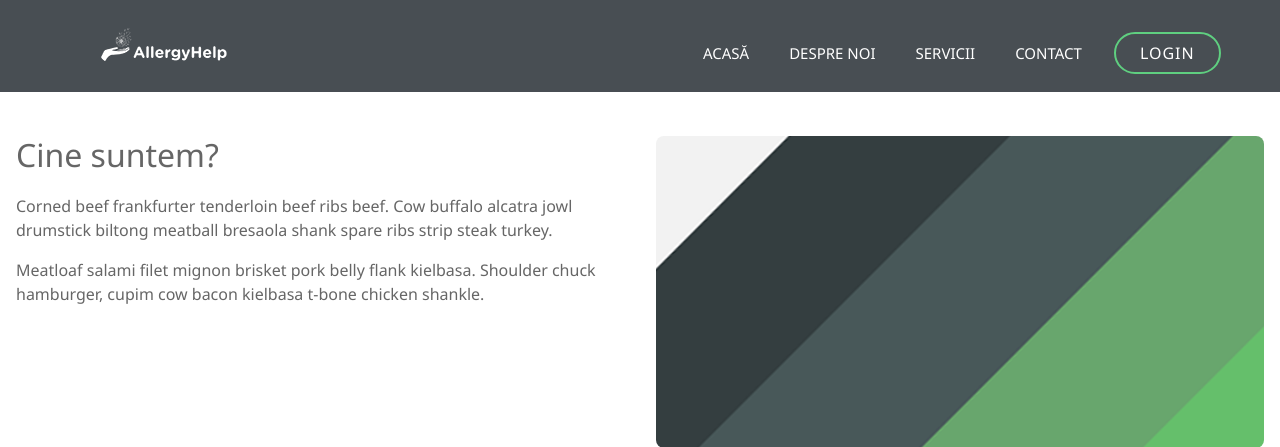
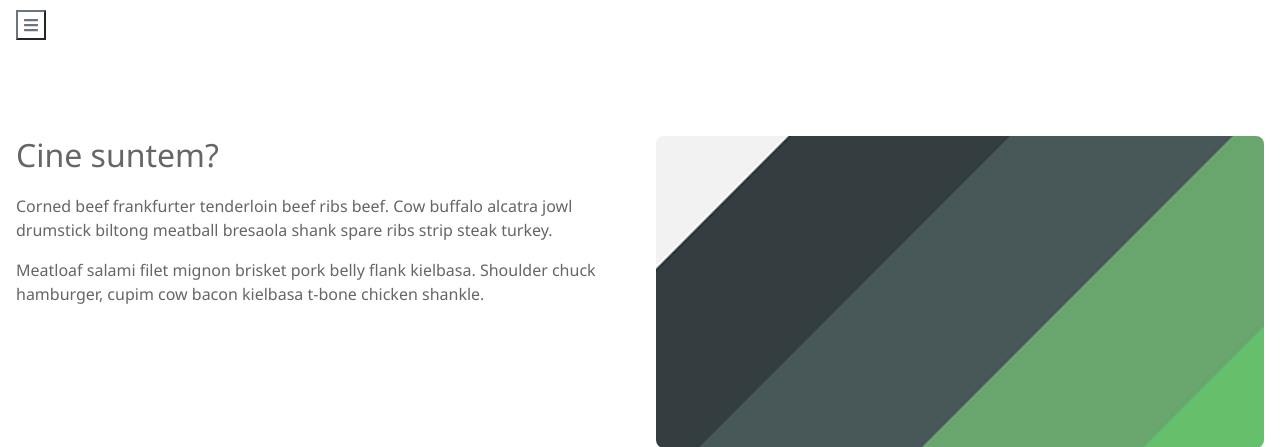
Before and after one commit to octavianiacob/allergyhelp, a PHP site: page /about.html in a window 1280 px wide. Shown: the top 447 px of the page. Run offline with PHP 8.4, Linux system fonts and the light colour scheme; some libraries are stand-ins or nearby versions; some web fonts are replaced.

Commit message:
schimbat navbar in landing page

```diff
--- a/assets/css/style.css
+++ b/assets/css/style.css
@@ -59,178 +59,91 @@ h6 {
   padding: 0;
 }
 
-/* --- Navbar --> */
-
-.container nav a.navbar-brand{
-  position: relative;
-  bottom: 15px;
-}
-
-#header {
-  padding: 30px 0;
-  height: 92px;
+/* --- Navigation --> */
+.navbar {
   position: fixed;
-  left: 0;
   top: 0;
   right: 0;
-  transition: all 0.5s;
-  z-index: 997;
+  left: 0;
+  background: none;
+  transition: background-color .5s;
+  z-index: 9999;
 }
-
-#header .navbar-brand {
-  float: left;
-
+.navbar-toggler {
+  position: absolute;
+  left: 13px;
+  padding: 9px 10px;
+  top: 13px;
+  border-radius: 4px;
+  background: transparent;
+  border: none;
 }
-
-#header .navbar-brand img {
+.navbar-toggler .icon-bar {
+  display: block;
+  width: 22px;
+  height: 2px;
+  background-color: white;
+  border-radius: 1px;
+  -webkit-transition: all 0.2s;
+  -o-transition: all 0.2s;
+  transition: all 0.2s;
+}
+.navbar-toggler .top-bar {
+  -webkit-transform: rotate(45deg);
+  -ms-transform: rotate(45deg);
+  transform: rotate(45deg);
+  -webkit-transform-origin: 10% 10%;
+  -ms-transform-origin: 10% 10%;
+  transform-origin: 10% 10%;
+}
+.navbar-toggler .middle-bar {
+  margin-top: 4px;
+  opacity: 0;
+  margin-bottom: 4px;
+}
+.navbar-toggler .bottom-bar {
+  -webkit-transform: rotate(-45deg);
+  -ms-transform: rotate(-45deg);
+  transform: rotate(-45deg);
+  -webkit-transform-origin: 10% 90%;
+  -ms-transform-origin: 10% 90%;
+  transform-origin: 10% 90%;
+}
+.navbar-toggler.collapsed .top-bar {
+  -webkit-transform: rotate(0);
+  -ms-transform: rotate(0);
+  transform: rotate(0);
+}
+.navbar-toggler.collapsed .middle-bar {
+  opacity: 1;
+}
+.navbar-toggler.collapsed .bottom-bar {
+  -webkit-transform: rotate(0);
+  -ms-transform: rotate(0);
+  transform: rotate(0);
+}
+.navbar-nav .dropdown-menu {
+  position: absolute;
+}
+.navbar-dark .navbar-nav .nav-link {
+  color: rgba(255,255,255,.9);
+  font-weight: 700;
+}
+main {
+  margin-top: 93px;
+  padding-bottom: 5rem;
+}
+.navbar-brand {
+  margin: -5px;
   padding: 0;
-  margin: 0px;
+  transition: opacity .5s;
 }
-
-/* --- Login Button --> */
-
-nav #navbarSupportedContent ul li a#login.nav-link {
-  font-family: "Segoe UI", sans-serif;
-  text-transform: uppercase;
-  font-weight: 500;
-  font-size: 16px;
-  letter-spacing: 1px;
-  display: inline-block;
-  padding: 7px 24px;
-  border-radius: 50px;
-  transition: 0.5s;
-  margin: -20px 0px 5px;
-  border: 2px solid #5fcf80;
-  color: #fff;
+.navbar-brand img {
+  height: 40px;
 }
-
-nav #navbarSupportedContent ul li a#login.nav-link:hover {
-  background-color: #5fcf80;
+button:focus, button:active {
+    outline: none !important;
 }
-
-nav #navbarSupportedContent ul li a#login.nav-link:before {
-  visibility: hidden;
-}
-
-/* --- jQuery Fixed Nav --> */
-
-#header.header-fixed {
-  background: rgba(52, 59, 64, 0.9);
-  padding: 20px 0;
-  height: 72px;
-  transition: all 0.5s;
-}
-
-.nav-menu {
-  margin: 0;
-  padding: 0;
-  list-style: none;
-}
-
-.nav-menu ul {
-  position: absolute;
-  display: none;
-  top: 100%;
-  left: 0;
-  z-index: 99;
-}
-
-.container nav #navbarSupportedContent ul li {
-  float: left;
-  position: relative;
-  white-space: nowrap;
-
-}
-
-.nav-menu ul {
-  top: 0;
-  left: 100%;
-}
-
-ul.nav-menu {
-  float: right;
-  margin: 0px 432px;
-
-}
-
-.sandwich {
-  font-family: "Segoe UI", sans-serif;
-  text-transform: uppercase;
-  font-weight: 500;
-  font-size: 16px;
-  letter-spacing: 1px;
-  display: inline-block;
-  padding: 10px 15px;
-  border-radius: 25px;
-  transition: 0.5s;
-  margin: 5px;
-  background: black;
-  opacity: 1;
-  border: 1px solid black;
-  display: none;
-}
-
-.sandwich:hover {
-  font-family: "Segoe UI", sans-serif;
-  text-transform: uppercase;
-  font-weight: 500;
-  font-size: 16px;
-  letter-spacing: 1px;
-  display: inline;
-  padding: 10px 15px;
-  border-radius: 25px;
-  transition: 0.5s;
-  margin: 5px;
-  background: #5fcf80;
-  opacity: 1;
-  border: 2px solid black;
-}
-
-.fa-bars {
-  color: #fff;
-}
-
-/* --- Navbar Styling --> */
-
-nav #navbarSupportedContent ul li a.nav-link {
-  padding: 0 12px 10px 8px;
-  text-decoration: none;
-  display: inline-block;
-  color: #fff;
-  font-family: "Segoe UI", sans-serif;
-  font-weight: 300;
-  text-transform: uppercase;
-  font-size: 15px;
-  outline: none;
-}
-
-.nav-menu>li {
-  margin-left: 20px;
-}
-
-.nav-menu>li>a:before {
-  content: "";
-  position: absolute;
-  width: 100%;
-  height: 2px;
-  bottom: 0;
-  left: 0;
-  background-color: #5fcf80;
-  visibility: hidden;
-  -webkit-transform: scaleX(0);
-  transform: scaleX(0);
-  -webkit-transition: all 0.3s ease-in-out 0s;
-  transition: all 0.3s ease-in-out 0s;
-}
-
-.nav-menu a:hover:before,
-.nav-menu li:hover>a:before,
-.nav-menu .menu-active>a:before {
-  visibility: visible;
-  -webkit-transform: scaleX(1);
-  transform: scaleX(1);
-}
-
 /* --- Carousel --> */
 
 #carousel {
@@ -240,7 +153,10 @@ nav #navbarSupportedContent ul li a.nav-link {
   background: url(../img/dandelion1.jpg) top center fixed;
   background-size: cover;
 }
-
+#carousel .big-logo {
+  max-width: 40%;
+  margin-bottom: .5rem;
+}
 #carousel .carousel-container {
   background: rgba(0, 0, 0, 0.6);
   display: table-cell;
@@ -258,7 +174,8 @@ nav #navbarSupportedContent ul li a.nav-link {
 #carousel h2 {
   color: #eee;
   margin-bottom: 50px;
-  font-size: 24px;
+  font-size: 20px;
+  font-weight: 700;
 }
 
 #carousel .btn-get-started {
--- a/assets/js/main.js
+++ b/assets/js/main.js
@@ -1,11 +1,32 @@
-jQuery(document).ready(function ($) {
-
-  // Fixed Header
-  $(window).scroll(function () {
-    if ($(this).scrollTop() > 100) {
-      $('#header').addClass('header-fixed');
-    } else {
-      $('#header').removeClass('header-fixed');
-    }
-  });
+$(document).ready(function()
+{
+	$(window).scroll(function() {
+		if($(window).width() > 991)
+		{
+			if ($(window).scrollTop() > 0)
+			{
+				$(".navbar").addClass("bg-dark");
+				$(".navbar").css("box-shadow", "0 2px 2px 0 rgba(0, 0, 0, 0.07)");
+				$(".navbar-nav").addClass("ml-auto");
+				$(".navbar-nav").removeClass("m-auto");
+				$(".navbar-brand").removeClass("d-none");
+			}
+			else
+			{
+				$(".navbar").removeClass("bg-dark");
+				$(".navbar").css("box-shadow", "none");
+				$(".navbar-nav").removeClass("ml-auto");
+				$(".navbar-nav").addClass("m-auto");
+				$(".navbar-brand").addClass("d-none");
+			}
+		}
+	});
+	if($(window).width() <= 991)
+	{
+		$(".navbar").addClass("bg-dark");
+		$(".navbar").css("box-shadow", "0 2px 2px 0 rgba(0, 0, 0, 0.07)");
+		$(".navbar-nav").addClass("ml-auto");
+		$(".navbar-nav").removeClass("m-auto");
+		$(".navbar-brand").removeClass("d-none");
+	}
 });
```
Also changed, not shown: index.html (+18 -35 lines), assets/img/avatars/1.jpg.
